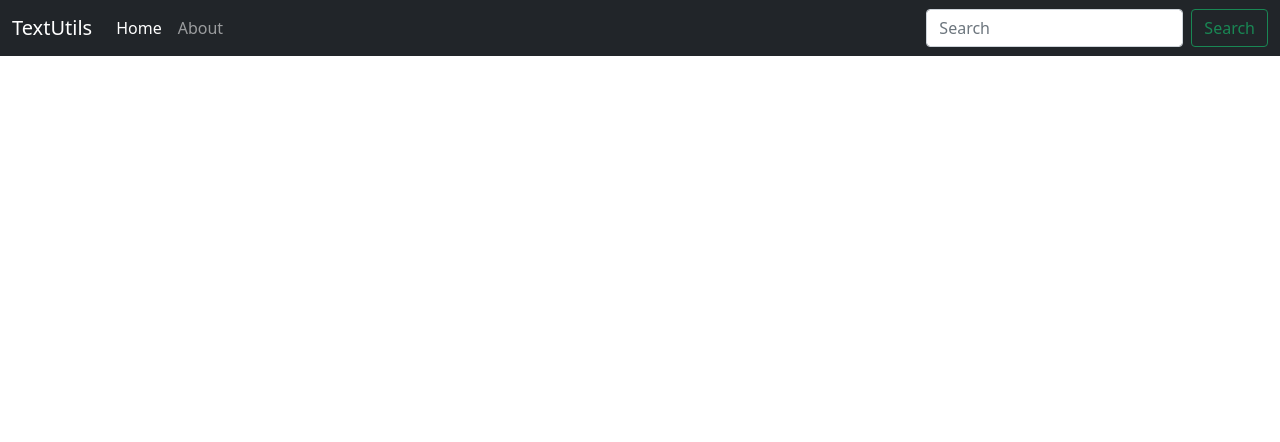
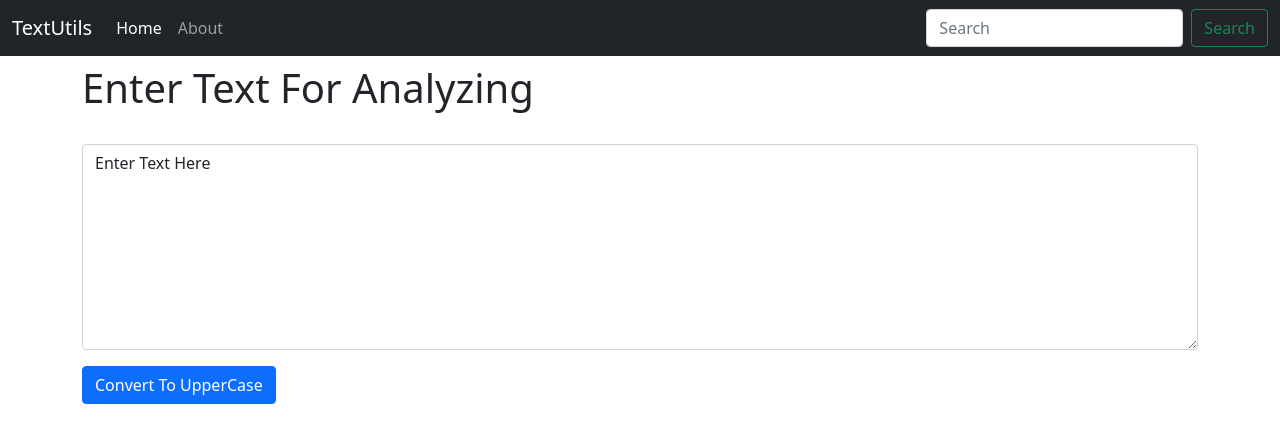
Before and after one commit to Alfaiz-Thoughtwin/React-Tutorials, a React (Create React App) app in the folder textutils/: page / in a window 1280 px wide. Shown: the top 442 px of the page. Built offline with nearby package versions, Linux system fonts and the light colour scheme.

Commit message:
Tut07 Understanding State & Handling Events

```diff
--- a/textutils/src/App.js
+++ b/textutils/src/App.js
@@ -1,12 +1,14 @@
 // import logo from './logo.svg';
 import './App.css';
-import Navbar from './components/Navbar'
+import Navbar from './components/Navbar';
+import TextForm from './components/TextForm';
 
 
 function App() {
   return (
     <>
     <Navbar title="TextUtils"/>
+    <TextForm heading="Enter Text For Analyzing" />
     </>
   );
 }
--- /dev/null
+++ b/textutils/src/components/TextForm.js
@@ -0,0 +1,25 @@
+import React, {useState} from 'react'
+
+export default function TextForm(props) {
+    let handleOnChange = (event) => {
+        // console.log("On Change")
+        setText(event.target.value);
+    }
+
+    let handleUnClick = () => {
+        let newText = text.toUpperCase();
+        setText(newText);
+    }
+
+    const [text, setText] = useState("Enter Text Here")
+    return (
+    <div className="container my-2">
+        <h1>{props.heading}</h1>
+        <div className="mb-4">
+        <label htmlFor="myBox" className="form-label"></label>
+        <textarea className="form-control" value={text} onChange={handleOnChange} id="myBox" name="myBox" rows="8"></textarea>
+        <button className="btn btn-primary mt-3" onClick={handleUnClick}>Convert To UpperCase</button>
+    </div>
+    </div>
+    )
+}
```
